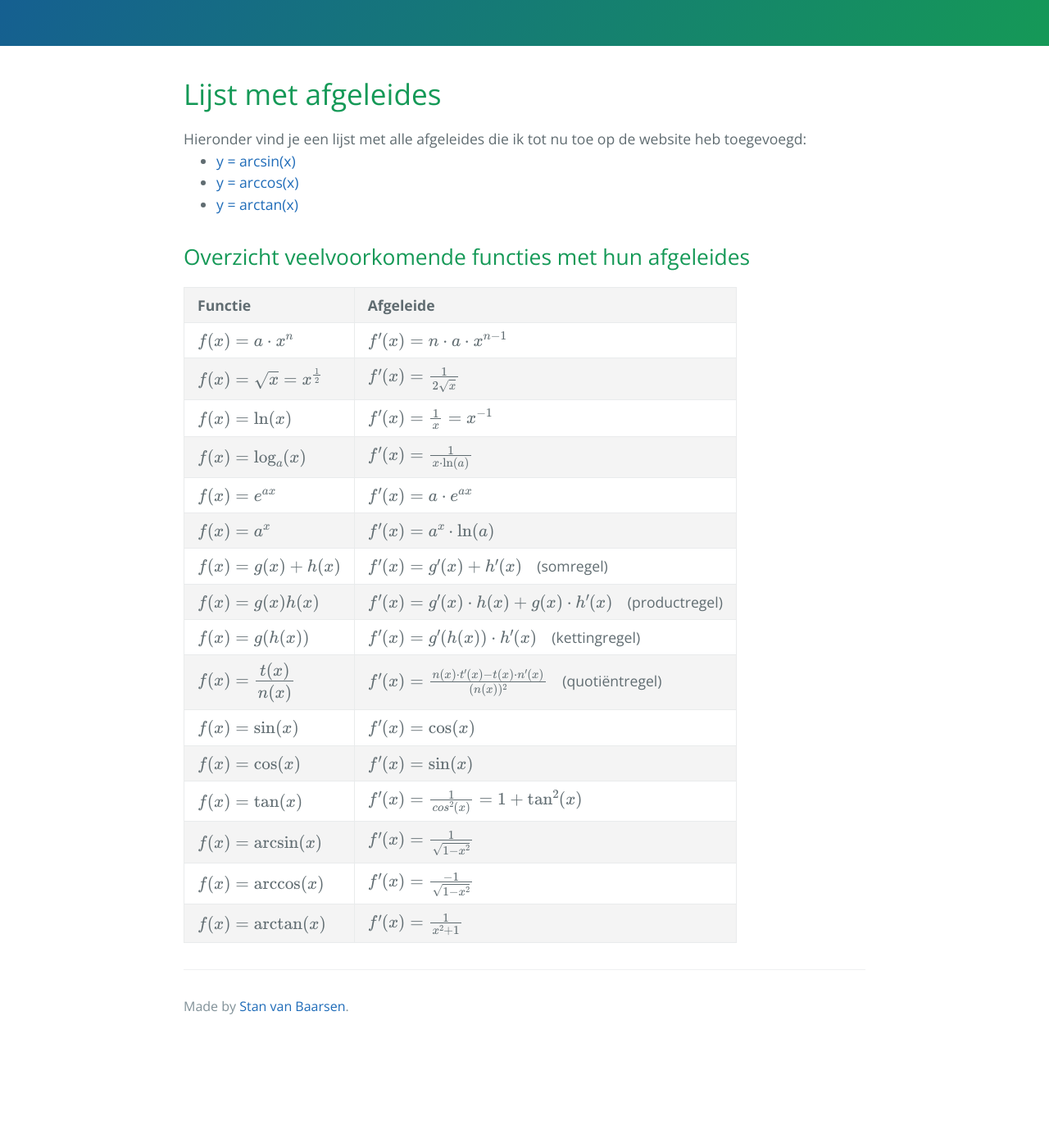
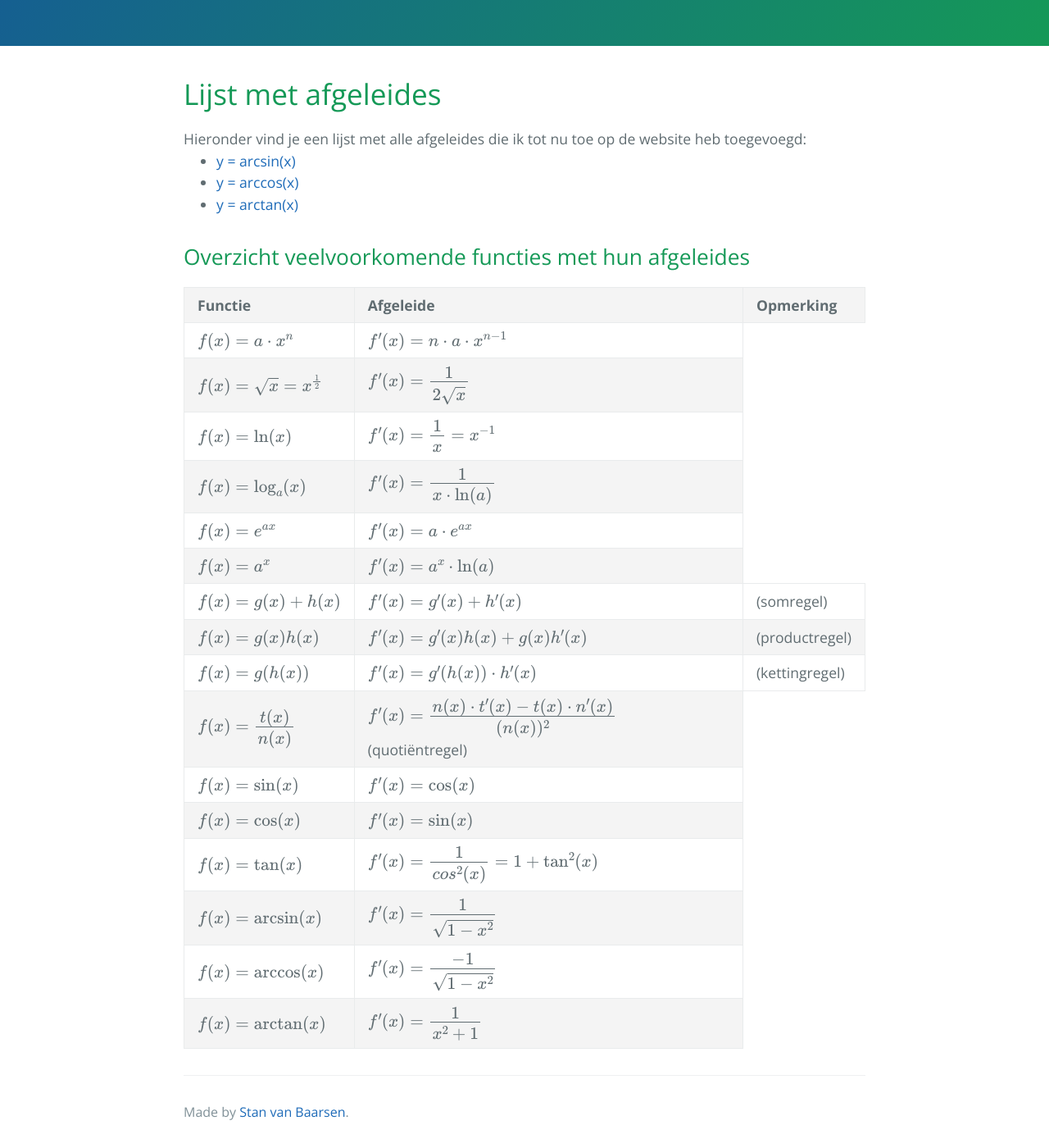
Before and after one commit to wiskundevragen/wiskundevragen.github.io, a Jekyll site: the page built from afgeleides/afgeleides.html, in a window 1280 px wide and 1400 px high, scrolled down 327 px. Shown: the whole window at 82% size. Built offline with Jekyll 4.4.1, drawn with Linux system fonts in a browser that asks for light colours; before the commit the page ends 1598 px from its top, so only the background shows below that.

Commit message:
table display improvements

```diff
--- a/afgeleides/afgeleides.html
+++ b/afgeleides/afgeleides.html
@@ -18,6 +18,7 @@ Hieronder vind je een lijst met alle afgeleides die ik tot nu toe op de website
 	<tr>
 		<td><b>Functie</b></td>
 		<td><b>Afgeleide</b></td>
+		<td><b>Opmerking</b></td>
 	</tr>
 	<tr>
 		<td>\(f(x)=a\cdot x^n\)</td>
@@ -25,15 +26,15 @@ Hieronder vind je een lijst met alle afgeleides die ik tot nu toe op de website
 	</tr>
 	<tr>
 		<td>\(f(x)=\sqrt{x}=x^{\frac12}\)</td>
-		<td>\(f'(x)=\frac1{2\sqrt{x}}\)</td>
+		<td>\(f'(x)=\dfrac1{2\sqrt{x}}\)</td>
 	</tr>
 	<tr>
 		<td>\(f(x)=\ln(x)\)</td>
-		<td>\(f'(x)=\frac1x=x^{-1}\)</td>
+		<td>\(f'(x)=\dfrac1x=x^{-1}\)</td>
 	</tr>
 	<tr>
 		<td>\(f(x)=\log_a(x)\)</td>
-		<td>\(f'(x)=\frac1{x\cdot\ln(a)}\)</td>
+		<td>\(f'(x)=\dfrac1{x\cdot\ln(a)}\)</td>
 	</tr>
 	<tr>
 		<td>\(f(x)=e^{ax}\)</td>
@@ -45,19 +46,22 @@ Hieronder vind je een lijst met alle afgeleides die ik tot nu toe op de website
 	</tr>
 	<tr>
 		<td>\(f(x)=g(x) + h(x)\)</td>
-		<td>\(f'(x)=g'(x) + h'(x)\)&nbsp; &nbsp; (somregel)</td>
+		<td>\(f'(x)=g'(x) + h'(x)\)</td>
+		<td>(somregel)</td>
 	</tr>
 	<tr>
 		<td>\(f(x)=g(x)h(x)\)</td>
-		<td>\(f'(x)=g'(x)\cdot h(x) + g(x) \cdot h'(x)\)&nbsp; &nbsp; (productregel)</td>
+		<td>\(f'(x)=g'(x)h(x) + g(x)h'(x)\)</td>
+		<td>(productregel)</td>
 	</tr>
 	<tr>
 		<td>\(f(x)=g(h(x))\)</td>
-		<td>\(f'(x)=g'(h(x))\cdot h'(x)\)&nbsp; &nbsp; (kettingregel)</td>
+		<td>\(f'(x)=g'(h(x))\cdot h'(x)\)</td>
+		<td>(kettingregel)</td>
 	</tr>
 	<tr>
 		<td>\(f(x)=\dfrac{t(x)}{n(x)}\)</td>
-		<td>\(f'(x)=\frac{n(x)\cdot t'(x) - t(x)\cdot n'(x)}{(n(x))^2}\)&nbsp; &nbsp; (quotiëntregel)</td>
+		<td>\(f'(x)=\dfrac{n(x)\cdot t'(x) - t(x)\cdot n'(x)}{(n(x))^2}\)&nbsp; &nbsp; (quotiëntregel)</td>
 	</tr>
 	<tr>
 		<td>\(f(x)=\sin(x)\)</td>
@@ -69,18 +73,18 @@ Hieronder vind je een lijst met alle afgeleides die ik tot nu toe op de website
 	</tr>
 	<tr>
 		<td>\(f(x)=\tan(x)\)</td>
-		<td>\(f'(x)=\frac1{cos^2(x)}=1+\tan^2(x)\)</td>
+		<td>\(f'(x)=\dfrac1{cos^2(x)}=1+\tan^2(x)\)</td>
 	</tr>
 	<tr>
 		<td>\(f(x)=\arcsin(x)\)</td>
-		<td>\(f'(x)=\frac{1}{\sqrt{1-x^2}}\)</td>
+		<td>\(f'(x)=\dfrac{1}{\sqrt{1-x^2}}\)</td>
 	</tr>
 	<tr>
 		<td>\(f(x)=\arccos(x)\)</td>
-		<td>\(f'(x)=\frac{-1}{\sqrt{1-x^2}}\)</td>
+		<td>\(f'(x)=\dfrac{-1}{\sqrt{1-x^2}}\)</td>
 	</tr>
 	<tr>
 		<td>\(f(x)=\arctan(x)\)</td>
-		<td>\(f'(x)=\frac1{x^2+1}\)</td>
+		<td>\(f'(x)=\dfrac1{x^2+1}\)</td>
 	</tr>
 </table>
```
